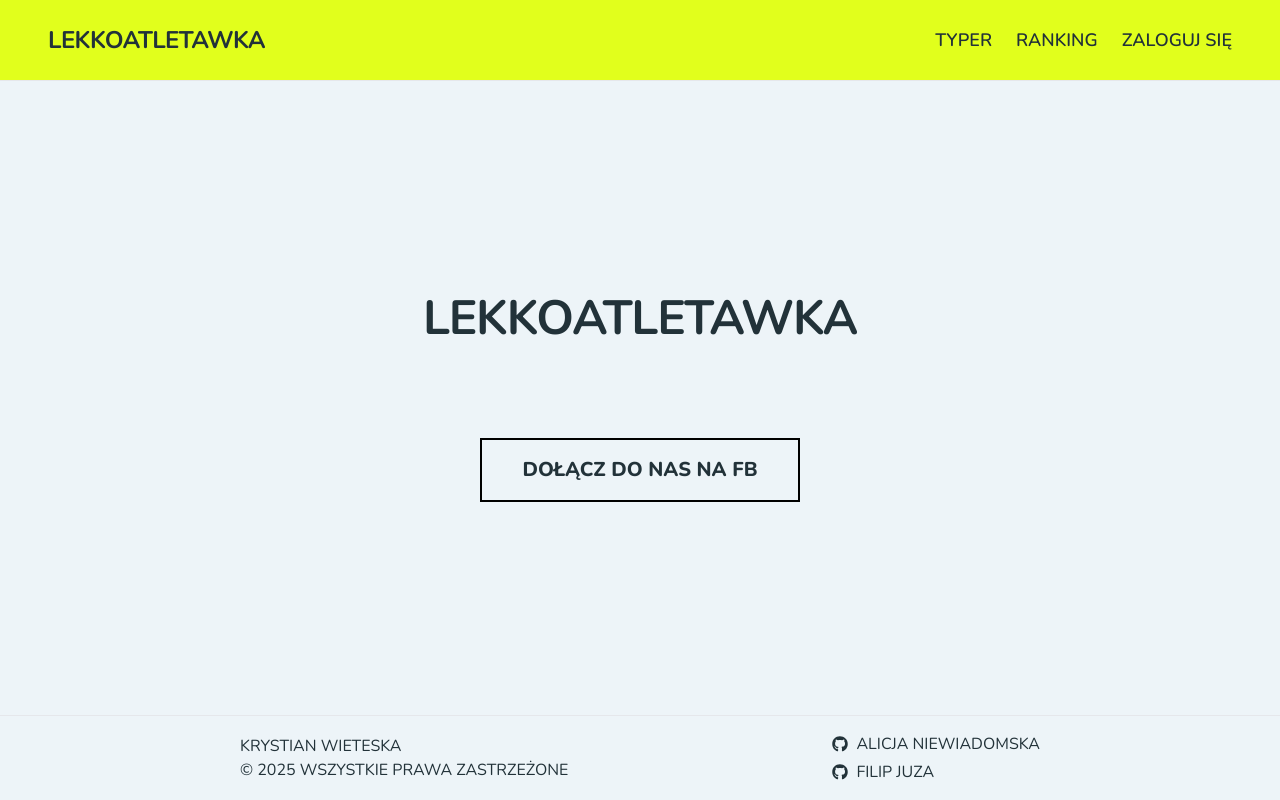
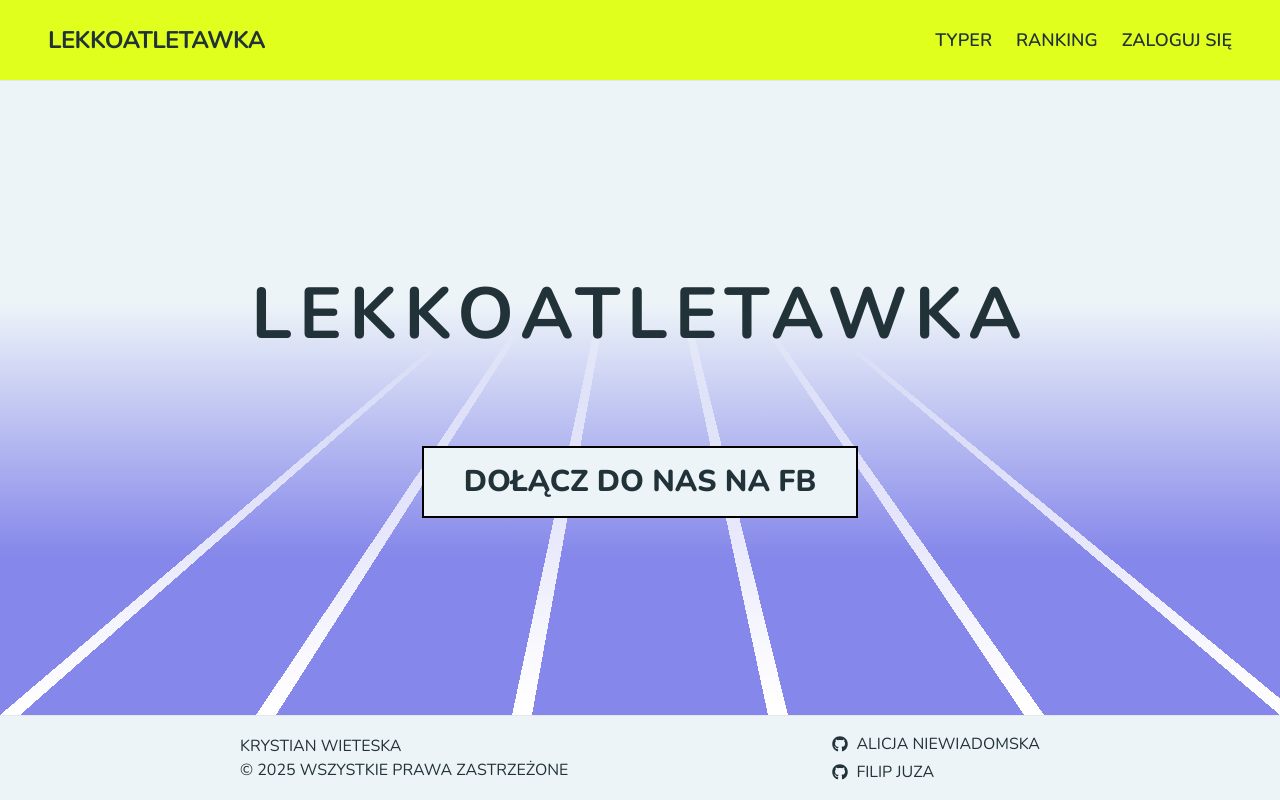
Before and after one commit to alicenoknow/lekko-web, a Next.js app: page / in a window 1280 px wide. Built offline with nearby package versions, Linux system fonts and the light colour scheme.

Commit message:
Add simple banner

```diff
--- a/app/page.tsx
+++ b/app/page.tsx
@@ -2,8 +2,8 @@ import Banner from '@/components/banner/Banner';
 
 export default function Home() {
     return (
-        <main className='items-center p-24'>
-            <Banner />
-        </main>
+      <main className="flex flex-col items-center w-full flex-grow bg-lightRed">
+        <Banner />
+      </main>
     );
-}
+  }
--- a/components/banner/Banner.tsx
+++ b/components/banner/Banner.tsx
@@ -1,17 +1,22 @@
 import React, { memo } from 'react';
 import { txt } from '@/nls/texts';
 import LinkButton from '../buttons/LinkButton';
+import RunningTrack from './RunningTrack';
 
 const LEKKO_FB = 'https://www.facebook.com/groups/715213372162917/';
 
 const Banner: React.FC = () => {
     return (
-        <div className='flex flex-col items-center justify-center space-y-24 px-4 py-12 text-center'>
-            <span className='max-w-4xl text-5xl font-bold uppercase tracking-tight'>
-                {txt.home.title}
-            </span>
-            <LinkButton label={txt.home.joinFb} link={LEKKO_FB} />
+        <div className='relative flex w-full flex-grow flex-col items-center justify-center overflow-hidden text-center'>
+            <div className='relative z-10 flex flex-col items-center space-y-12 px-4 md:space-y-24'>
+                <span className='max-w-4xl text-3xl font-bold uppercase tracking-widest md:text-7xl'>
+                    {txt.home.title}
+                </span>
+                <LinkButton label={txt.home.joinFb} link={LEKKO_FB} />
+            </div>
+            <RunningTrack />
         </div>
     );
 };
+
 export default memo(Banner);
--- /dev/null
+++ b/components/banner/RunningTrack.tsx
@@ -0,0 +1,49 @@
+import React from 'react';
+
+const RunningTrack: React.FC = () => {
+    const lanes = [
+        { left: '0%', rotateX: '72deg' },
+        { left: '20%', rotateX: '70deg' },
+        { left: '40%', rotateX: '68deg' },
+        { left: '60%', rotateX: '68deg' },
+        { left: '80%', rotateX: '70deg' },
+        { left: '100%', rotateX: '72deg' },
+    ];
+
+    return (
+        <div style={trackStyle}>
+            {lanes.map((lane, index) => (
+                <div
+                    key={index}
+                    style={{
+                        ...laneStyle,
+                        left: lane.left,
+                        transform: `rotateX(${lane.rotateX})`,
+                    }}
+                />
+            ))}
+        </div>
+    );
+};
+
+const trackStyle: React.CSSProperties = {
+    position: 'absolute',
+    inset: 0,
+    background: 'linear-gradient(to top, #8587EA 25%, #edf4f8 65%)',
+    perspective: 700,
+    overflow: 'hidden',
+    transformStyle: 'preserve-3d',
+    zIndex: 0,
+};
+
+const laneStyle: React.CSSProperties = {
+    position: 'absolute',
+    bottom: 0,
+    height: '500%',
+    width: '20px',
+    background:
+        'linear-gradient(to top, white 0%, transparent 50%, transparent 100%)',
+    transformOrigin: 'bottom center',
+};
+
+export default RunningTrack;
--- a/components/buttons/LinkButton.tsx
+++ b/components/buttons/LinkButton.tsx
@@ -19,7 +19,7 @@ const LinkButton: React.FC<LinkButtonProps> = ({
         <Link href={link} passHref>
             <button
                 disabled={disabled || loading}
-                className={`select-none border-2 border-black bg-primaryLight p-4 text-xl font-extrabold uppercase hover:cursor-pointer md:px-10 ${disabled ? 'cursor-not-allowed opacity-50' : 'hover:bg-accentLight'}`}
+                className={`select-none border-2 border-black bg-primaryLight p-4 text-lg font-extrabold uppercase hover:cursor-pointer md:px-10 md:text-3xl ${disabled ? 'cursor-not-allowed opacity-50' : 'hover:bg-accentLight'}`}
             >
                 {loading ? (
                     <Spinner isInline />
--- a/components/event/EventHeader.tsx
+++ b/components/event/EventHeader.tsx
@@ -29,8 +29,6 @@ export default function EventHeader({ event }: { event: EventDetail }) {
     );
 }
 
-// TODO banner
-
 // TODO BE + FE add question types for float (e.g. 3seconds, 34.5 meters)
 // TODO BE + FE handle publishing of event
 // TODO BE + FE total points
```
